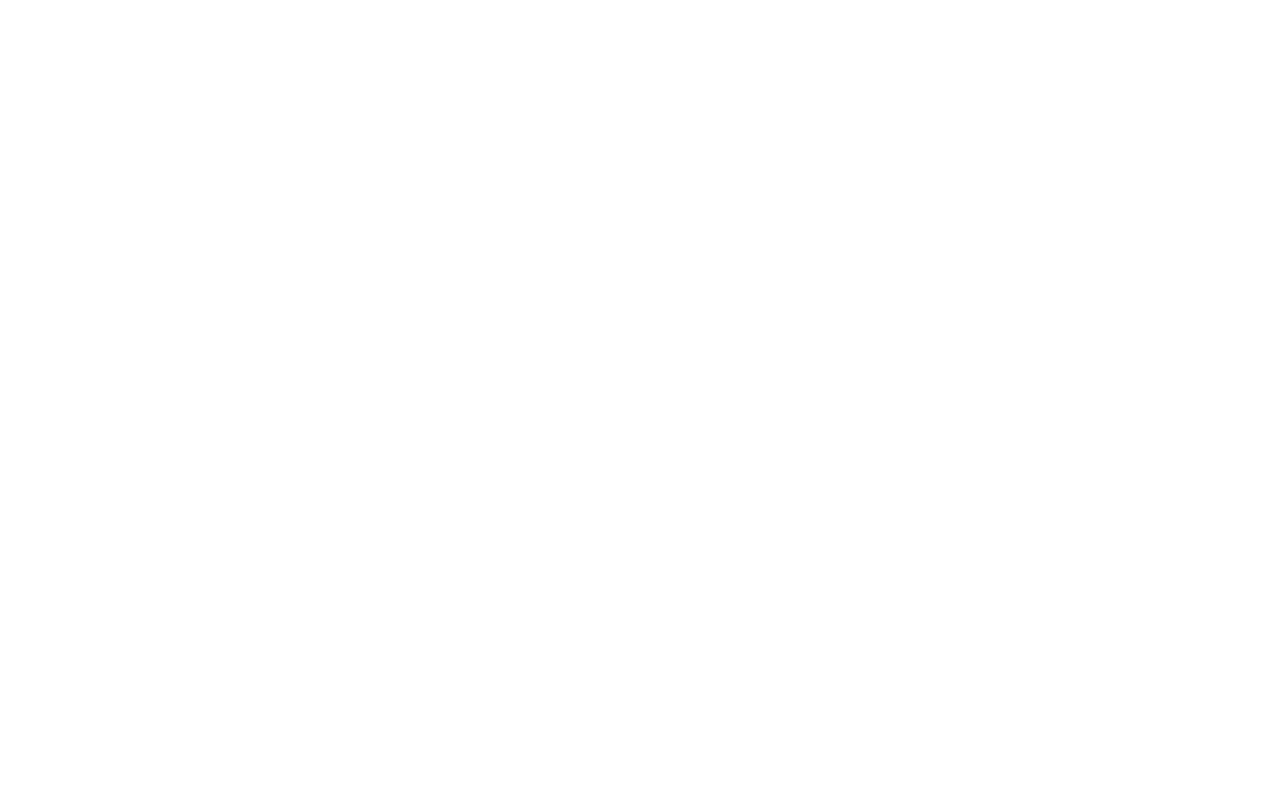
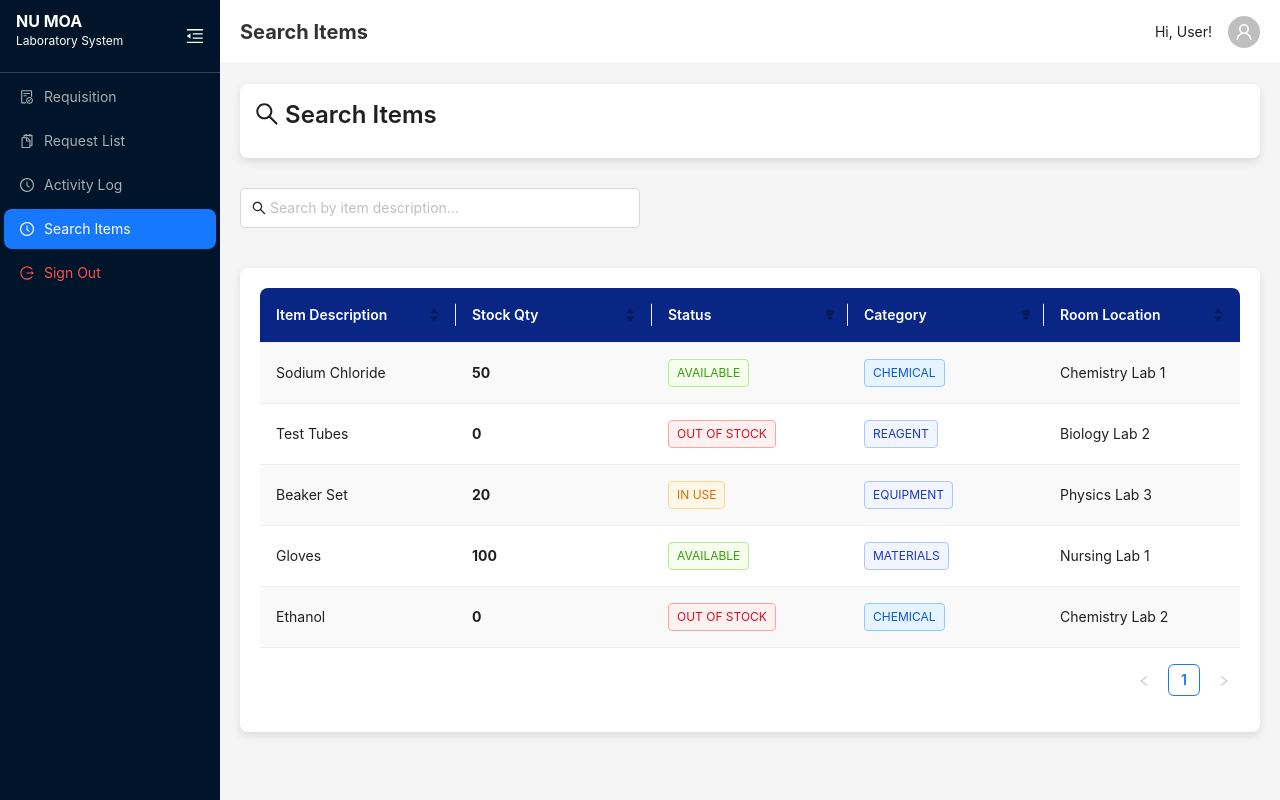
Before and after one commit to Blyn04/webnuls, a React (Create React App) app: page /search-items in a window 1280 px wide. Before the commit this address had no page. Built offline with nearby package versions, Linux system fonts and the light colour scheme.

Commit message:
SEARCH ITEMS FOR USERS

```diff
--- a/src/components/AppController.js
+++ b/src/components/AppController.js
@@ -10,6 +10,7 @@
 import Requisition from './users/Requisition';
 import RequestList from './users/RequestList';
 import ActivityLog from './users/ActivityLog';
+import SearchItems from './users/SearchItems';
 
 const AppController = () => {
 
@@ -27,6 +28,7 @@
                 <Route path="/requisition" element={<Requisition />} />
                 <Route path="/request-list" element={<RequestList />} />
                 <Route path="/activity-log" element={<ActivityLog />} />
+                <Route path="/search-items" element={<SearchItems />} />
             </Routes>
         </BrowserRouter>
     )
--- a/src/components/Sidebar.js
+++ b/src/components/Sidebar.js
@@ -91,6 +91,11 @@
         setPageTitle("Activity Log");
         break;
 
+      case "/search-items":
+        setSelectedKey("11");
+        setPageTitle("Search Items");
+        break;
+
       default:
         setSelectedKey("1");
         setPageTitle("Dashboard");
@@ -151,6 +156,11 @@
       case "10":
         navigate("/activity-log");
         setPageTitle("Activity Log");
+        break;
+
+      case "11":
+        navigate("/search-items");
+        setPageTitle("Search Items");
         break;
 
       default:
@@ -228,6 +238,11 @@
       label: "Activity Log",
     },
     {
+      key: "11",
+      icon: <ClockCircleOutlined />,
+      label: "Search Items",
+    },
+    {
       key: "6",
       icon: <LogoutOutlined />,
       label: "Sign Out",
--- /dev/null
+++ b/src/components/styles/usersStyle/SearchItems.css
@@ -0,0 +1,54 @@
+.search-content {
+  padding: 20px;
+  background-color: #f5f5f5;
+  display: flex;
+  flex-direction: column;
+  gap: 20px;
+}
+
+.pending-header {
+  background-color: white;
+  padding: 15px;
+  box-shadow: 0 4px 10px rgba(0, 0, 0, 0.1);
+  border-radius: 8px;
+}
+
+.search-container {
+  display: flex;
+  justify-content: space-between;
+  margin-bottom: 20px;
+}
+
+.search-input {
+  width: 100%;
+  height: 40px;
+  max-width: 400px;
+  border-radius: 5px;
+}
+
+.pending-main {
+  background-color: white;
+  padding: 20px;
+  border-radius: 8px;
+  box-shadow: 0 4px 10px rgba(0, 0, 0, 0.1);
+}
+
+.search-table {
+  width: 100%;
+}
+
+.ant-tag {
+  font-size: 12px;
+  padding: 3px 8px;
+}
+
+.ant-table-thead > tr > th {
+  background-color: #e6f7ff;
+  font-weight: bold;
+  text-align: center;
+}
+
+.ant-table-tbody > tr > td {
+  text-align: left;
+  padding: 10px;
+}
--- /dev/null
+++ b/src/components/users/SearchItems.js
@@ -0,0 +1,191 @@
+import React, { useState } from "react";
+import {
+  Layout,
+  Table,
+  Input,
+  Tag,
+  Select,
+  Card,
+  Typography,
+  Button,
+} from "antd";
+import { SearchOutlined } from "@ant-design/icons";
+import Sidebar from "../Sidebar";
+import AppHeader from "../Header";
+import "../styles/usersStyle/SearchItems.css";
+
+const { Content } = Layout;
+const { Title } = Typography;
+const { Option } = Select;
+
+// ✅ Initial data for the items
+const itemData = [
+  {
+    key: "1",
+    description: "Sodium Chloride",
+    quantity: 50,
+    status: "Available",
+    category: "Chemical",
+    room: "Chemistry Lab 1",
+  },
+  {
+    key: "2",
+    description: "Test Tubes",
+    quantity: 0,
+    status: "Out of Stock",
+    category: "Reagent",
+    room: "Biology Lab 2",
+  },
+  {
+    key: "3",
+    description: "Beaker Set",
+    quantity: 20,
+    status: "In Use",
+    category: "Equipment",
+    room: "Physics Lab 3",
+  },
+  {
+    key: "4",
+    description: "Gloves",
+    quantity: 100,
+    status: "Available",
+    category: "Materials",
+    room: "Nursing Lab 1",
+  },
+  {
+    key: "5",
+    description: "Ethanol",
+    quantity: 0,
+    status: "Out of Stock",
+    category: "Chemical",
+    room: "Chemistry Lab 2",
+  },
+];
+
+// ✅ Define columns for the table
+const columns = [
+  {
+    title: "Item Description",
+    dataIndex: "description",
+    key: "description",
+    sorter: (a, b) => a.description.localeCompare(b.description),
+  },
+  {
+    title: "Stock Qty",
+    dataIndex: "quantity",
+    key: "quantity",
+    sorter: (a, b) => a.quantity - b.quantity,
+    render: (quantity) => <strong>{quantity}</strong>,
+  },
+  {
+    title: "Status",
+    dataIndex: "status",
+    key: "status",
+    filters: [
+      { text: "Available", value: "Available" },
+      { text: "Out of Stock", value: "Out of Stock" },
+      { text: "In Use", value: "In Use" },
+    ],
+    onFilter: (value, record) => record.status === value,
+    render: (status) => {
+      let color;
+      switch (status) {
+        case "Available":
+          color = "green";
+          break;
+        case "Out of Stock":
+          color = "red";
+          break;
+        case "In Use":
+          color = "orange";
+          break;
+        default:
+          color = "blue";
+      }
+      return <Tag color={color}>{status.toUpperCase()}</Tag>;
+    },
+  },
+  {
+    title: "Category",
+    dataIndex: "category",
+    key: "category",
+    filters: [
+      { text: "Chemical", value: "Chemical" },
+      { text: "Reagent", value: "Reagent" },
+      { text: "Materials", value: "Materials" },
+      { text: "Equipment", value: "Equipment" },
+    ],
+    onFilter: (value, record) => record.category === value,
+    render: (category) => (
+      <Tag color={category === "Chemical" ? "blue" : "geekblue"}>
+        {category.toUpperCase()}
+      </Tag>
+    ),
+  },
+  {
+    title: "Room Location",
+    dataIndex: "room",
+    key: "room",
+    sorter: (a, b) => a.room.localeCompare(b.room),
+  },
+];
+
+const SearchItems = () => {
+  const [filteredData, setFilteredData] = useState(itemData);
+  const [searchText, setSearchText] = useState("");
+  const [pageTitle, setPageTitle] = useState("Search Items");
+
+  // ✅ Handle search for item description
+  const handleSearch = (value) => {
+    const filteredItems = itemData.filter((item) =>
+      item.description.toLowerCase().includes(value.toLowerCase())
+    );
+    setFilteredData(filteredItems);
+  };
+
+  return (
+    <Layout style={{ minHeight: "100vh" }}>
+      {/* ✅ Sidebar setup like RequestList */}
+      <Sidebar setPageTitle={setPageTitle} />
+
+      <Layout className="site-layout">
+        {/* ✅ AppHeader setup like RequestList */}
+        <AppHeader pageTitle={pageTitle} />
+
+        <Content className="search-content">
+          <div className="pending-header">
+            <Title level={3}>
+              <SearchOutlined /> Search Items
+            </Title>
+          </div>
+
+          <div className="search-container">
+            <Input
+              placeholder="Search by item description..."
+              value={searchText}
+              onChange={(e) => {
+                setSearchText(e.target.value);
+                handleSearch(e.target.value);
+              }}
+              allowClear
+              prefix={<SearchOutlined />}
+              className="search-input"
+            />
+          </div>
+
+          <div className="pending-main">
+            <Table
+              columns={columns}
+              dataSource={filteredData}
+              rowKey="key"
+              pagination={{ pageSize: 5 }}
+              className="search-table"
+            />
+          </div>
+        </Content>
+      </Layout>
+    </Layout>
+  );
+};
+
+export default SearchItems;
```
